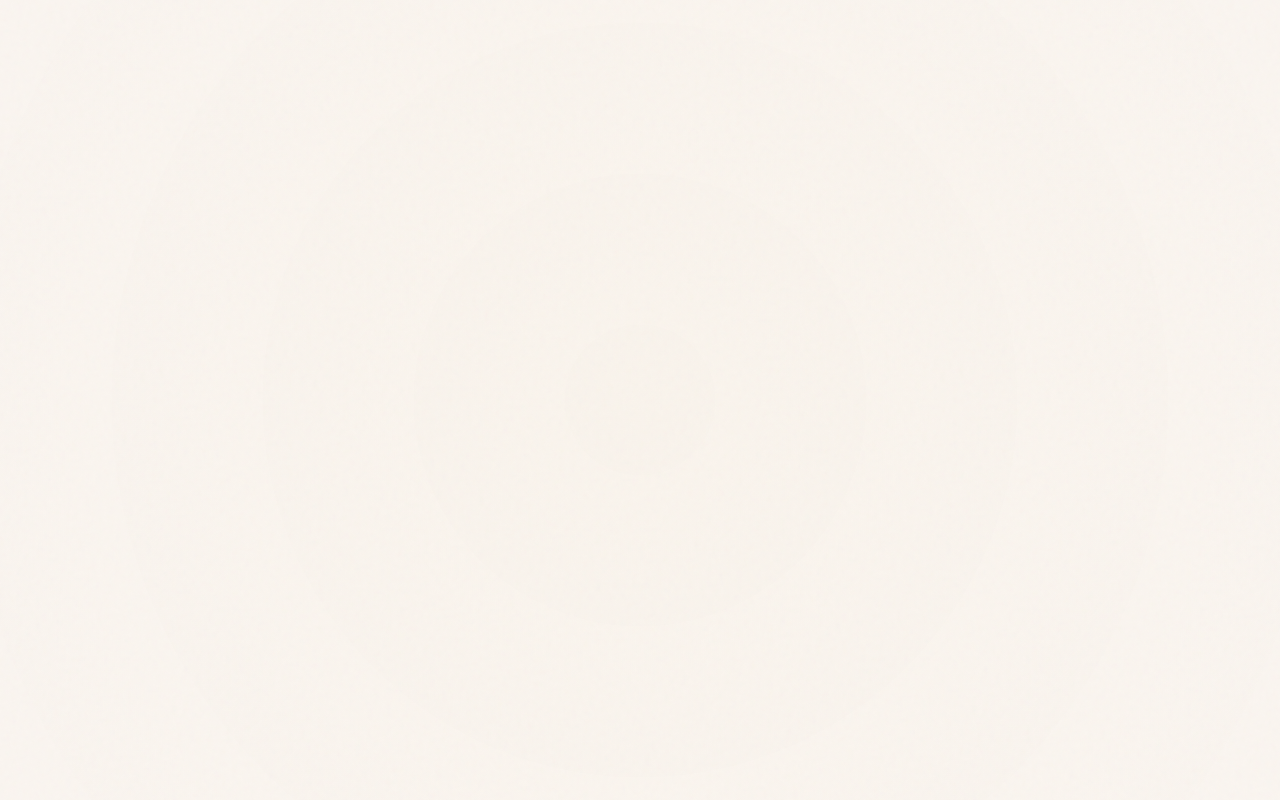
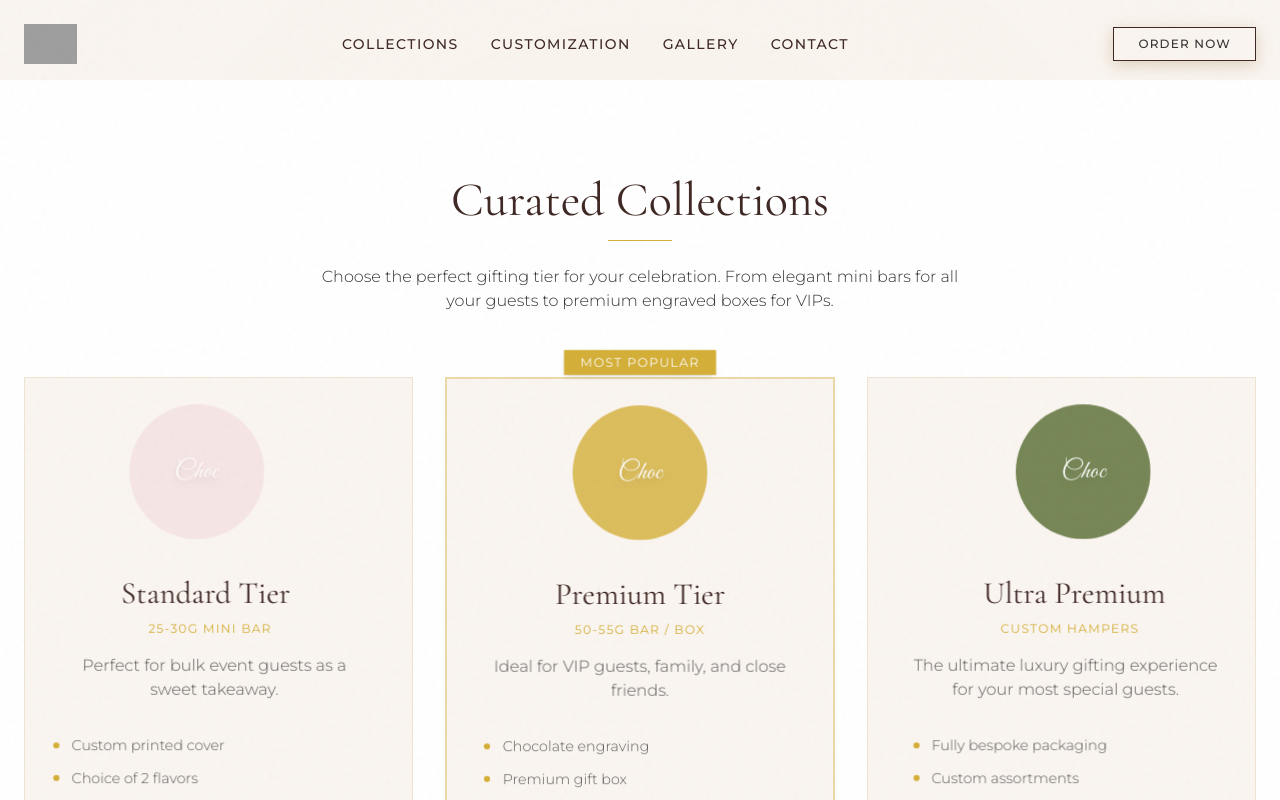
Before and after one commit to nikhilscaria3/3ndiaries, a React (Vite) app: page /collections in a window 1280 px wide. Before the commit this address had no page. Shown: the top 800 px of the page. Built offline with nearby package versions, Linux system fonts and the light colour scheme; grey boxes are pictures that could not be loaded; a web font is replaced by a local one.

Commit message:
feat: create MainLayout component with auto-scroll to top functionality on route changes

```diff
--- a/src/App.jsx
+++ b/src/App.jsx
@@ -3,6 +3,9 @@ import './App.css';
 import Gallery from './pages/Gallery';
 import Home from './pages/Home';
 import Mainlayout from './layout/Mainlayout';
+import Collections from './pages/Collections';
+import CustomizationPage from './pages/CustomizationPage';
+import Contact from './pages/Contact';
 
 
 function App() {
@@ -15,6 +18,9 @@ function App() {
           <Route path="/" element={<Mainlayout />} >
             <Route index element={<Home />} />
             <Route path="/gallery" element={<Gallery />} />
+            <Route path="/collections" element={<Collections />} />
+            <Route path="/customization" element={<CustomizationPage />} />
+            <Route path="/contact" element={<Contact />} />
           </Route>
         </Routes>
       </Router>
--- a/src/components/Navbar.jsx
+++ b/src/components/Navbar.jsx
@@ -28,22 +28,22 @@ export const Navbar = () => {
 
         {/* Desktop Menu */}
         <div className="hidden md:flex space-x-8 text-sm tracking-widest uppercase font-medium text-chocolate">
-          <a href="/#collections" className="relative group overflow-hidden py-2 hover:text-gold transition-colors duration-500">
+          <Link to="/collections" className="relative group overflow-hidden py-2 hover:text-gold transition-colors duration-500">
             Collections
             <span className="absolute bottom-0 left-0 w-full h-[1px] bg-gold transform -translate-x-full group-hover:translate-x-0 transition-transform duration-500 ease-[var(--ease-luxury)]"></span>
-          </a>
-          <a href="/#customization" className="relative group overflow-hidden py-2 hover:text-gold transition-colors duration-500">
+          </Link>
+          <Link to="/customization" className="relative group overflow-hidden py-2 hover:text-gold transition-colors duration-500">
             Customization
             <span className="absolute bottom-0 left-0 w-full h-[1px] bg-gold transform -translate-x-full group-hover:translate-x-0 transition-transform duration-500 ease-[var(--ease-luxury)]"></span>
-          </a>
+          </Link>
           <Link to="/gallery" className="relative group overflow-hidden py-2 hover:text-gold transition-colors duration-500">
             Gallery
             <span className="absolute bottom-0 left-0 w-full h-[1px] bg-gold transform -translate-x-full group-hover:translate-x-0 transition-transform duration-500 ease-[var(--ease-luxury)]"></span>
           </Link>
-          <a href="/#contact" className="relative group overflow-hidden py-2 hover:text-gold transition-colors duration-500">
+          <Link to="/contact" className="relative group overflow-hidden py-2 hover:text-gold transition-colors duration-500">
             Contact
             <span className="absolute bottom-0 left-0 w-full h-[1px] bg-gold transform -translate-x-full group-hover:translate-x-0 transition-transform duration-500 ease-[var(--ease-luxury)]"></span>
-          </a>
+          </Link>
         </div>
 
         <a
@@ -68,10 +68,10 @@ export const Navbar = () => {
             exit={{ opacity: 0, y: -20 }}
             className="absolute top-full left-0 w-full bg-cream shadow-lg py-6 flex flex-col items-center space-y-6 md:hidden"
           >
-            <a href="/#collections" onClick={() => setIsOpen(false)} className="text-chocolate tracking-widest uppercase text-sm">Collections</a>
-            <a href="/#customization" onClick={() => setIsOpen(false)} className="text-chocolate tracking-widest uppercase text-sm">Customization</a>
+            <Link to="/collections" onClick={() => setIsOpen(false)} className="text-chocolate tracking-widest uppercase text-sm">Collections</Link>
+            <Link to="/customization" onClick={() => setIsOpen(false)} className="text-chocolate tracking-widest uppercase text-sm">Customization</Link>
             <Link to="/gallery" onClick={() => setIsOpen(false)} className="text-chocolate tracking-widest uppercase text-sm">Gallery</Link>
-            <a href="/#contact" onClick={() => setIsOpen(false)} className="text-chocolate tracking-widest uppercase text-sm">Contact</a>
+            <Link to="/contact" onClick={() => setIsOpen(false)} className="text-chocolate tracking-widest uppercase text-sm">Contact</Link>
             <button className="btn-primary w-3/4 py-3">Order Now</button>
           </motion.div>
         )}
--- a/src/layout/Mainlayout.jsx
+++ b/src/layout/Mainlayout.jsx
@@ -3,6 +3,7 @@ import { Navbar } from "../components/Navbar"
 import { Footer } from "../components/Footer"
 import { useEffect } from "react"
 
+const isBrowser = () => typeof window !== "undefined" && !!window.document;
 
 const Mainlayout = () => {
     const location = useLocation()
@@ -10,10 +11,13 @@ const Mainlayout = () => {
     //auto scroll to top
 
     useEffect(() => {
-        if (!location.hash) {
-            window.scrollTo(0, 0)
-        }
-    }, [location])
+        if (!isBrowser()) return;
+
+        // Use instant scroll (no smooth behavior issues)
+        window.scrollTo(0, 0);
+    }, [location.pathname]);
+
+
     return (
         <>
             <Navbar />
--- /dev/null
+++ b/src/pages/Collections.jsx
@@ -0,0 +1,15 @@
+import { ProductTiers } from '../components/ProductTiers';
+import { motion } from 'framer-motion';
+
+export default function Collections() {
+    return (
+        <motion.div
+            initial={{ opacity: 0 }}
+            animate={{ opacity: 1 }}
+            transition={{ duration: 1, ease: [0.25, 1, 0.5, 1] }}
+            className="w-full overflow-hidden font-sans relative z-10 pt-20"
+        >
+            <ProductTiers />
+        </motion.div>
+    );
+}
--- /dev/null
+++ b/src/pages/Contact.jsx
@@ -0,0 +1,17 @@
+import { ContactCTA } from '../components/ContactCTA';
+import { PartnerWithUs } from '../components/PartnerWithUs';
+import { motion } from 'framer-motion';
+
+export default function Contact() {
+    return (
+        <motion.div
+            initial={{ opacity: 0 }}
+            animate={{ opacity: 1 }}
+            transition={{ duration: 1, ease: [0.25, 1, 0.5, 1] }}
+            className="w-full overflow-hidden font-sans relative z-10 pt-20"
+        >
+            <PartnerWithUs />
+            <ContactCTA />
+        </motion.div>
+    );
+}
--- /dev/null
+++ b/src/pages/CustomizationPage.jsx
@@ -0,0 +1,15 @@
+import { Customization } from '../components/Customization';
+import { motion } from 'framer-motion';
+
+export default function CustomizationPage() {
+    return (
+        <motion.div
+            initial={{ opacity: 0 }}
+            animate={{ opacity: 1 }}
+            transition={{ duration: 1, ease: [0.25, 1, 0.5, 1] }}
+            className="w-full overflow-hidden font-sans relative z-10 pt-20"
+        >
+            <Customization />
+        </motion.div>
+    );
+}
```
